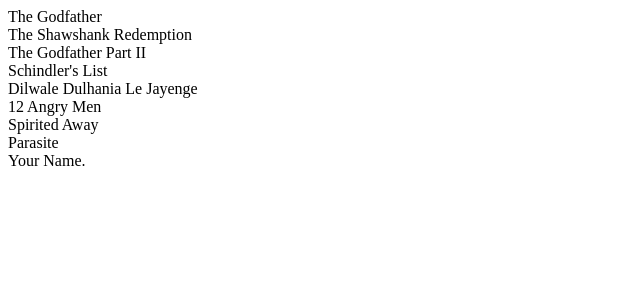
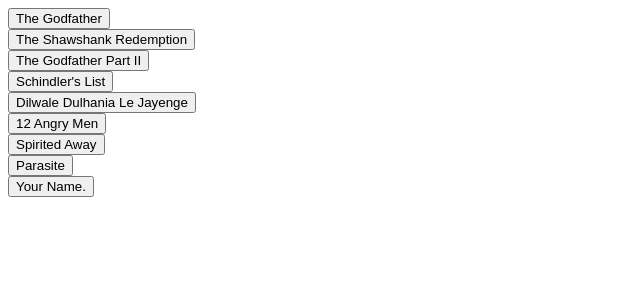
Before and after one commit to tompra/cinematix, a React (Vite) app: page / in a window 1280 px wide. Shown: the top 300 px of the page, without its empty margins (0-640 px from the left). Built offline with nearby package versions, Linux system fonts and the light colour scheme.

Commit message:
movie-view component

```diff
--- a/src/components/main-view/main-view.jsx
+++ b/src/components/main-view/main-view.jsx
@@ -1,5 +1,6 @@
 import { useState } from 'react';
 import { MovieCard } from '../movie-card/movie-card';
+import { MovieView } from '../movie-view/movie-view';
 
 export const MainView = () => {
     const [movies, setMovies] = useState([
@@ -86,13 +87,27 @@
         },
     ]);
 
+    const [selectedMovie, setSelectedMovie] = useState(null);
+
+    if (selectedMovie) {
+        return <MovieView movieData={movie} />;
+    }
+
     if (movies.length === 0) {
         return <div>The list is empty!</div>;
     }
     return (
         <div>
             {movies.map(movie => {
-                return <MovieCard key={movie.id} movieData={movie} />;
+                return (
+                    <MovieCard
+                        key={movie.id}
+                        movieData={movie}
+                        onMovieClick={newSelectedMovie =>
+                            setSelectedMovie(newSelectedMovie)
+                        }
+                    />
+                );
             })}
         </div>
     );
--- a/src/components/movie-card/movie-card.jsx
+++ b/src/components/movie-card/movie-card.jsx
@@ -1,3 +1,9 @@
-export const MovieCard = ({ movieData }) => {
-    return <div>{movieData.title}</div>;
+export const MovieCard = ({ movieData, onMovieClick }) => {
+    return (
+        <div>
+            <button onClick={() => onMovieClick(movieData)}>
+                {movieData.title}
+            </button>
+        </div>
+    );
 };
--- a/src/components/movie-view/movie-view.jsx
+++ b/src/components/movie-view/movie-view.jsx
@@ -0,0 +1,26 @@
+export const MovieView = ({ movieData, onBackClick }) => {
+    return (
+        <div>
+            <div>
+                <img src={movieData.image} />
+            </div>
+            <div>
+                <span>Title:</span>
+                <span>{movieData.title}</span>
+            </div>
+            <div>
+                <span>Description:</span>
+                <span>{movieData.description}</span>
+            </div>
+            <div>
+                <span>Director:</span>
+                <span>{movieData.director}</span>
+            </div>
+            <div>
+                <span>Genre:</span>
+                <span>{movieData.genre}</span>
+            </div>
+            <button onClick={onBackClick}>Back</button>
+        </div>
+    );
+};
```
